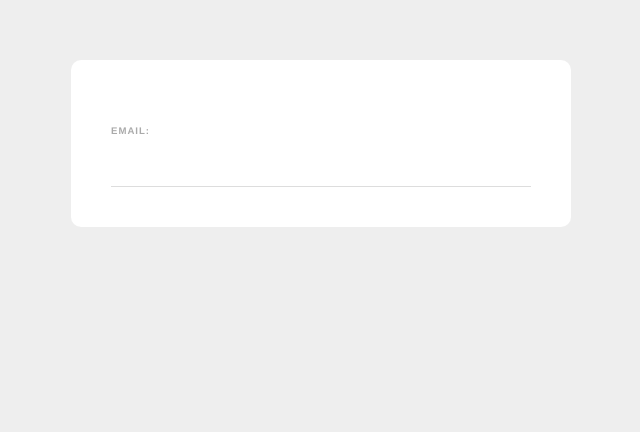
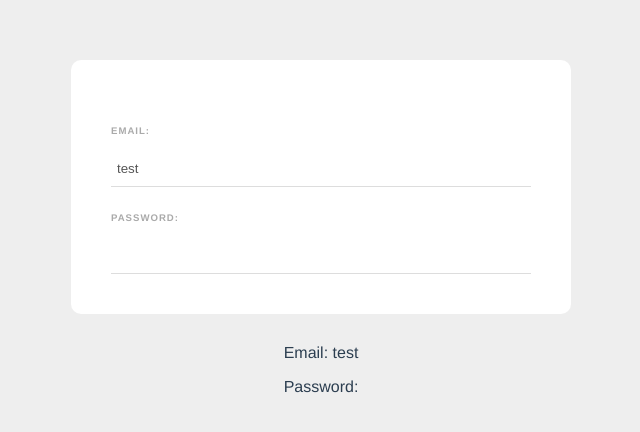
Before and after one commit to FourSqweez/vue3-beginner-projects, a Vue app: page / in a window 1280 px wide. Shown: the top 432 px of the page, without its empty margins (319-959 px from the left). Built offline with nearby package versions, Linux system fonts and the light colour scheme.

Commit message:
V-Model with two way binding

```diff
--- a/src/components/SignupForm.vue
+++ b/src/components/SignupForm.vue
@@ -1,12 +1,23 @@
 <template>
   <form>
     <label>Email:</label>
-    <input type="email" required />
+    <input type="email" required v-model="email" />
+    <label>Password:</label>
+    <input type="password" required v-model="password" />
   </form>
+  <p>Email: {{ email }}</p>
+  <p>Password: {{ password }}</p>
 </template>
 
 <script>
-export default {}
+export default {
+  data() {
+    return {
+      email: 'test',
+      password: '',
+    }
+  },
+}
 </script>
 
 <style>
```
